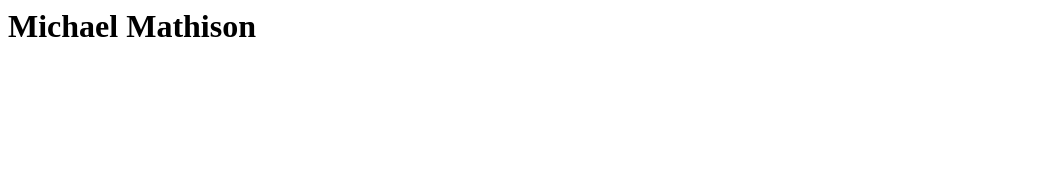
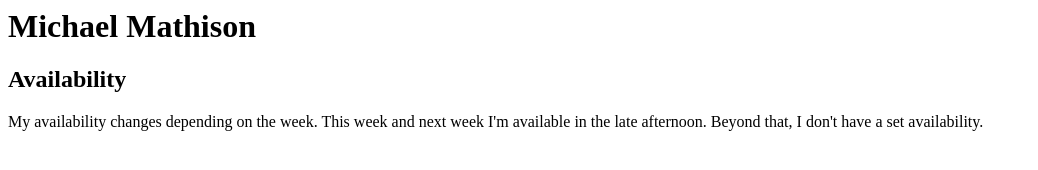
Before and after one commit to mmathison2/GitDemo, a plain HTML site: page index.html in a window 1280 px wide. Shown: the whole page, without its empty margins (0-1038 px from the left). Drawn offline with Linux system fonts and the light colour scheme.

Commit message:
Update index.html

```diff
--- a/index.html
+++ b/index.html
@@ -1 +1,5 @@
 <h1>Michael Mathison</h1>
+
+<h2>Availability</h2>
+<p>My availability changes depending on the week. This week and next week I'm available in the late afternoon. Beyond that,
+I don't have a set availability.</p>
```
